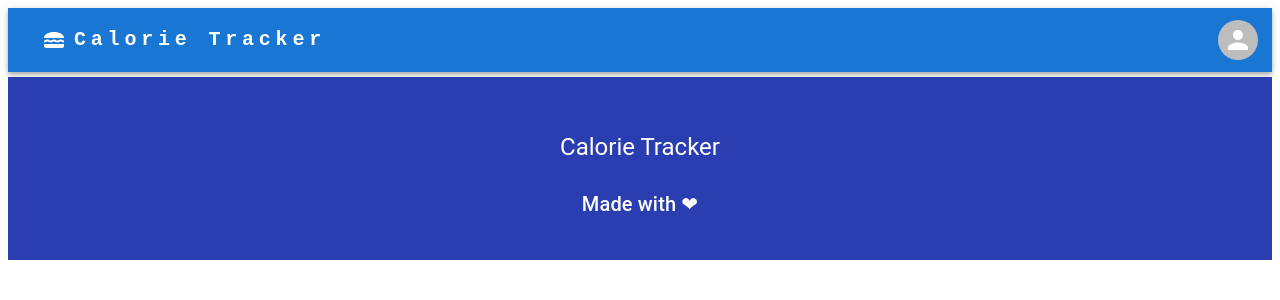
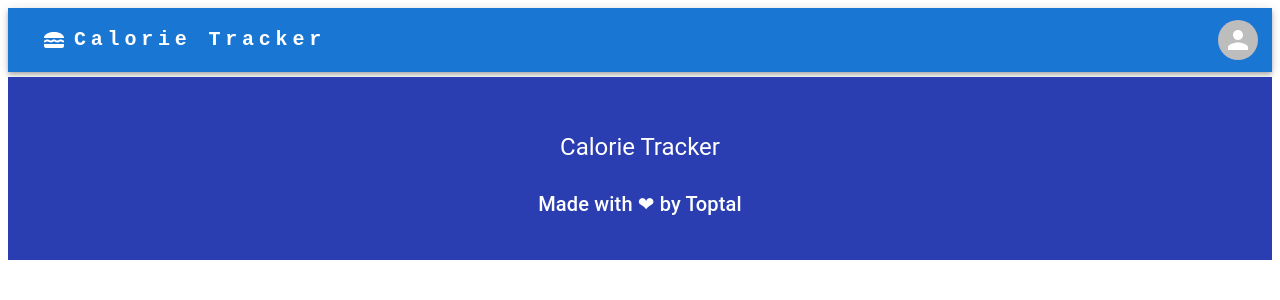
Before and after one commit to sinedd777/calorie-counter, a React (Create React App) app: page /dashboard in a window 1280 px wide. Shown: the top 300 px of the page. Built offline with nearby package versions, Linux system fonts and the light colour scheme.

Commit message:
Added demo

```diff
--- a/src/components/Footer.js
+++ b/src/components/Footer.js
@@ -16,7 +16,7 @@ const Footer = () => {
           Calorie Tracker
         </Typography>
         <Typography variant='h6' pb='40px' mt='20px'>
-          Made with ❤
+          Made with ❤ by Toptal
         </Typography>
       </Stack>
     </Box>
--- a/src/components/Form.js
+++ b/src/components/Form.js
@@ -26,6 +26,7 @@ const Form = ({ reload, setReload }) => {
 
     const handleCalories = (newValue) => {
         setCalories(newValue.target.value);
+        console.log();
     };
 
     const resetValues = () => {
@@ -74,7 +75,7 @@ const Form = ({ reload, setReload }) => {
                             renderInput={(params) => <TextField {...params} />}
                         />
                     </LocalizationProvider>
-                    <Button variant={!(date && name && calories) ? 'outlined' : 'contained'} disabled={!(date && name && calories)} onClick={submit}>Add</Button>
+                    <Button variant={!(date && name && calories) ? 'outlined' : 'contained'} disabled={!(date && name && (calories > 0)) } onClick={submit}>Add</Button>
                 </Stack>
             </FormControl>
         </Box>
```
Also changed, not shown: 1 other file (tests, documents, lock files or other folders).
